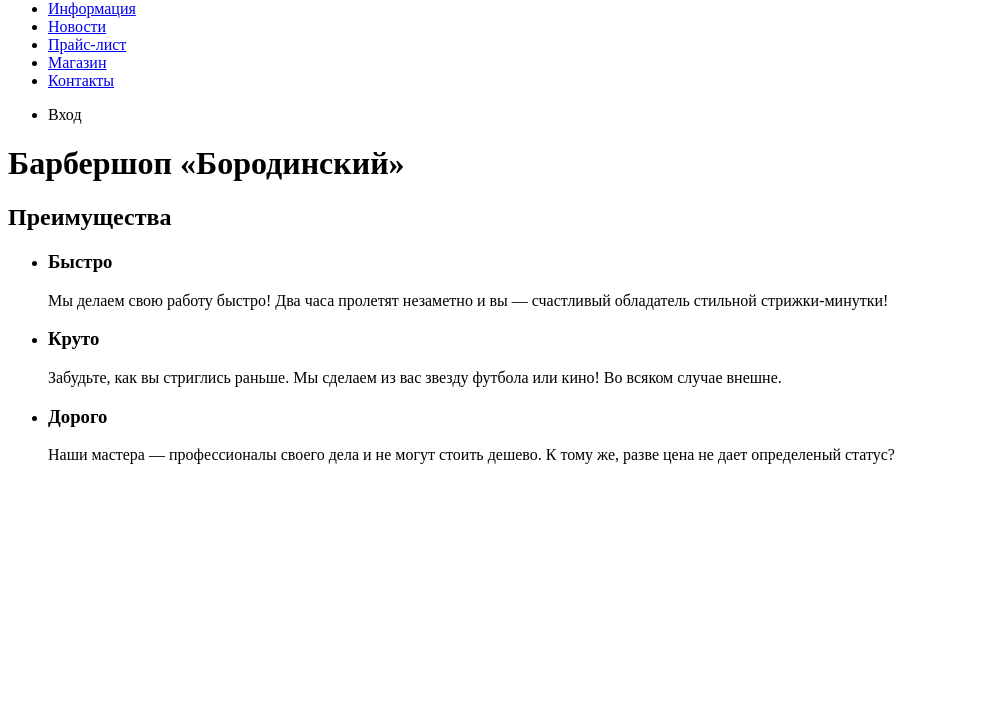
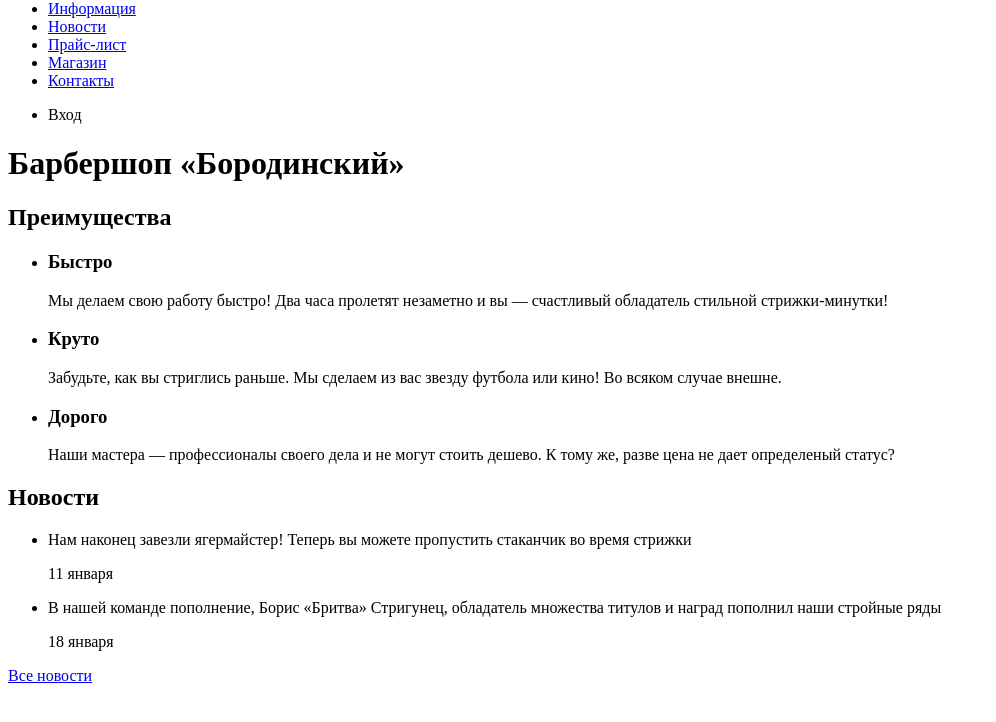
Before and after one commit to BaMnup4uK/Barbershop, a plain HTML site: page index.html in a window 1280 px wide. Shown: the part 42-764 px from the top of the page, without its empty margins (0-996 px from the left). Drawn offline with Linux system fonts and the light colour scheme.

Commit message:
Section news

```diff
--- a/index.html
+++ b/index.html
@@ -42,6 +42,20 @@
                     </li>
                 </ul>
             </section>
+            <section class="news">
+                <h2>Новости</h2>
+                <ul class="news-list">
+                    <li class="news-item">
+                        <p>Нам наконец завезли ягермайстер! Теперь вы можете пропустить стаканчик во время стрижки</p>
+                        <time datetime="2019-01-11">11 января</time>
+                    </li>
+                    <li class="news-item">
+                        <p>В нашей команде пополнение, Борис «Бритва» Стригунец, обладатель множества титулов и наград пополнил наши стройные ряды</p>
+                        <time datetime="2019-01-18">18 января</time>
+                    </li>
+                </ul>
+                <a class="button" href="news.html">Все новости</a>
+            </section>
         </main>
     </header>
 </body>
```
